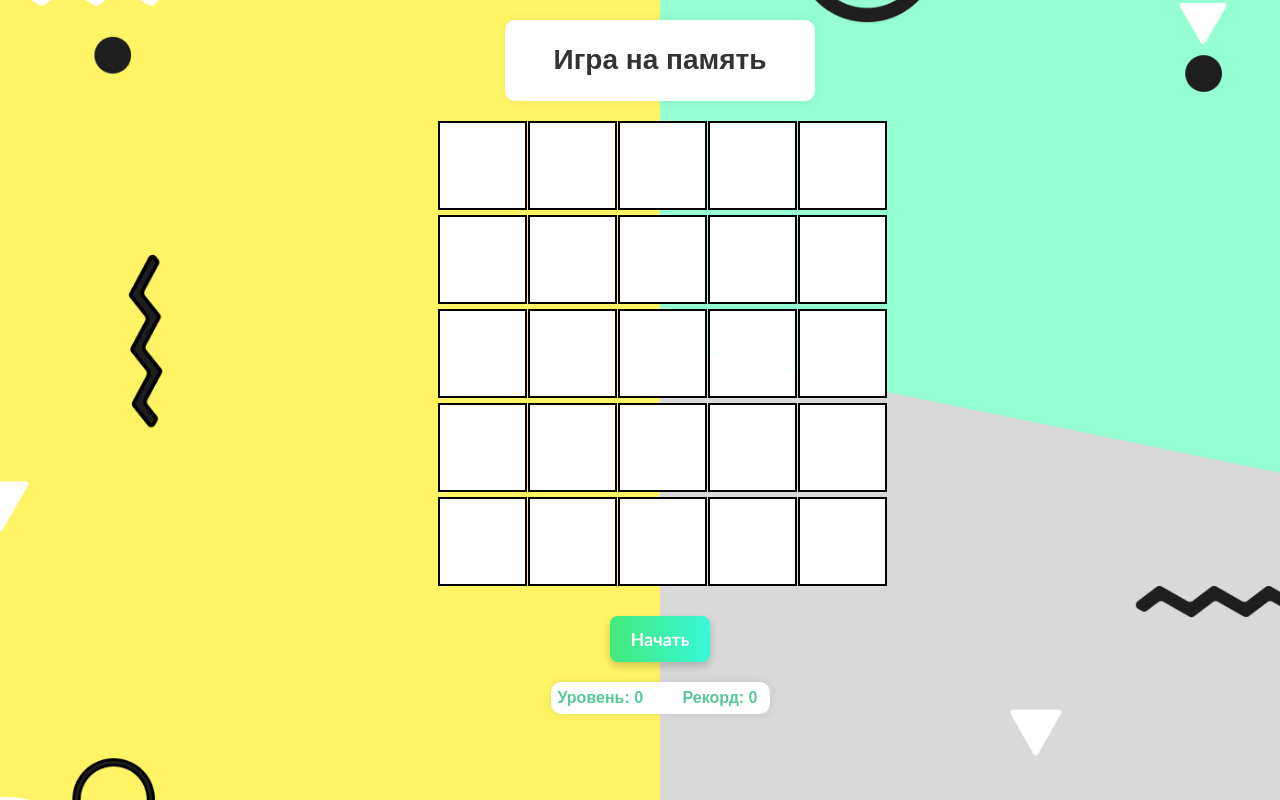
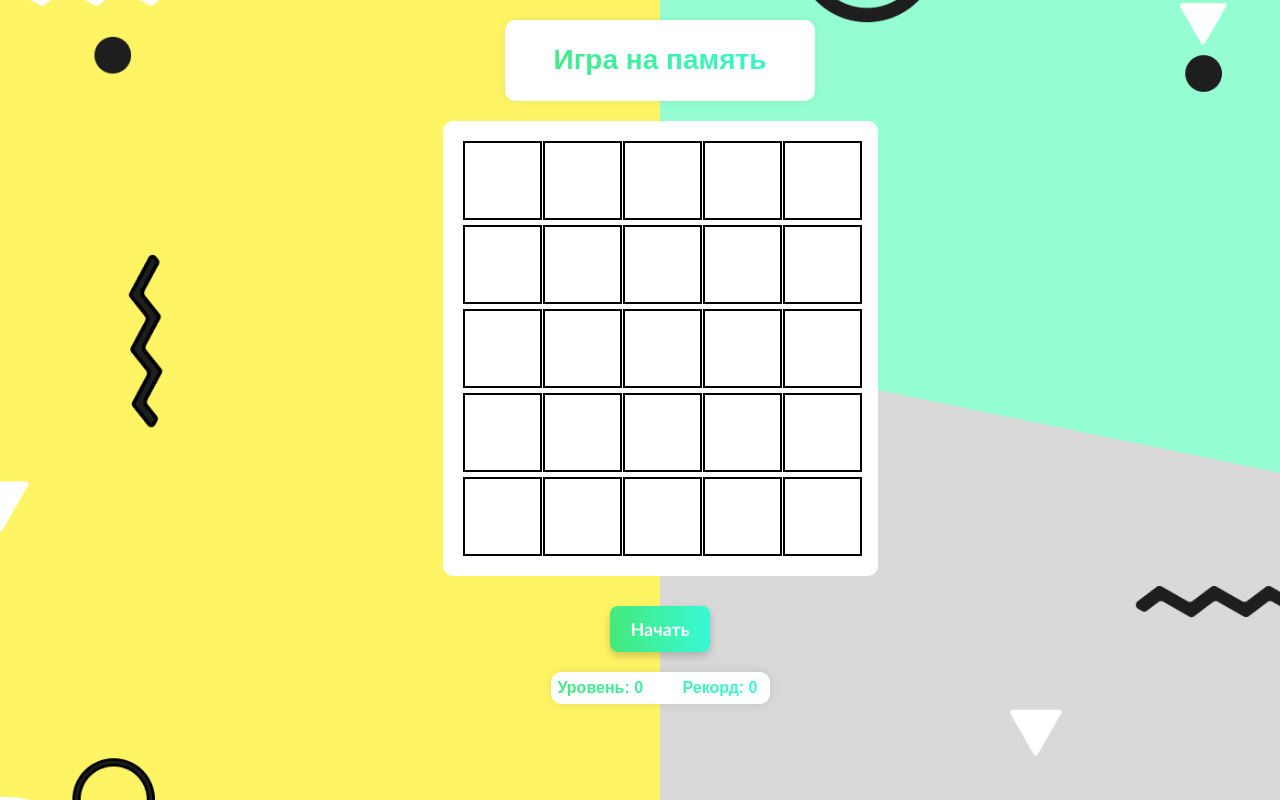
Before and after one commit to DaryaBoguk/Memory-Game, a React (Create React App) app in the folder mem/: page /gamePath in a window 1280 px wide. Built offline with nearby package versions, Linux system fonts and the light colour scheme; the HTML template or start-up script is replaced by a standard one.

Commit message:
color in path

```diff
--- a/mem/src/componentsPath/GameBoard.css
+++ b/mem/src/componentsPath/GameBoard.css
@@ -3,17 +3,21 @@
   flex-direction: column;
   align-items: center;
   gap: 20px;
+
 }
 
 .game-grid {
   display: grid;
-  grid-template-columns: repeat(5, 85px);
+  grid-template-columns: repeat(5, 75px);
   gap: 5px;
+  padding: 20px;
+  background-color: white;
+  border-radius: 10px;
 }
 
 .game-cell {
-  width: 85px;
-  height: 85px;
+  width: 75px;
+  height: 75px;
   border: 2px solid black;
   background-color: white;
   cursor: pointer;
@@ -21,11 +25,11 @@
 }
 
 .game-cell.active {
-  background-color: grey;
+  background: linear-gradient(90deg, #43e97b 0%, #38f9d7 100%);
 }
 
 .game-cell.computer {
-  background-color: orange;
+  background: linear-gradient(90deg, rgb(255, 213, 0) 0%, #FFF564 100%);
 }
 
 .game-info {
@@ -34,12 +38,17 @@
   width: 200px;
   font-size: 16px;
   font-weight: bold;
+  background: linear-gradient(90deg, #43e97b 0%, #38f9d7 100%);
+    -webkit-background-clip: text;
+    -webkit-text-fill-color: transparent;
 }
 
 .game-message {
   font-size: 18px;
   margin-top: 5px;
-  color: green;
+  background: linear-gradient(90deg, #43e97b 0%, rgb(4, 240, 4) 100%);
+    -webkit-background-clip: text;
+    -webkit-text-fill-color: transparent;
   font-weight: bold;
 }
 
@@ -64,22 +73,41 @@
   color: #7df0c0;
   text-align: center;
   font-size: 25px;
-  margin: 80px 20px 0px 20px;
+  margin: 100px 20px 0px 20px;
 }
 .dialog button {
-  margin: 10px 0;
-  padding: 10px 20px;
-  font-size: 20px;
-  background-color: #95FFD3;
-  color: black;
+  margin: 15px 0;
+
+  font-size: 18px;
+  padding: 12px 20px;
+  background: linear-gradient(90deg, #43e97b 0%, #38f9d7 100%);
+  color: white;
   border: none;
-  border-radius: 5px;
+  border-radius: 8px;
   cursor: pointer;
-  transition: background-color 0.3s ease;
+  font-weight: bold;
+  box-shadow: 0 4px 8px rgba(0, 0, 0, 0.2);
+  transition: transform 0.2s ease, box-shadow 0.3s ease;
 }
 
 .dialog button:hover {
-  background-color: #D9D9D9;
+  transform: translateY(-2px);
+  box-shadow: 0 8px 16px rgba(0, 0, 0, 0.2);
+}
+
+.dialog button:active {
+  transform: translateY(0);
+  box-shadow: 0 4px 8px rgba(0, 0, 0, 0.2);
+}
+
+.dialog button:focus {
+  outline: none;
+}
+
+.dialog button:disabled {
+  background-color: #ddd;
+  color: #999;
+  cursor: not-allowed;
 }
 
 .dialog h2 {
@@ -87,9 +115,17 @@
   margin-bottom: 15px;
 }
 
+.dialog-container .dialog h1 {
+  margin: 40px 0;
+  background: linear-gradient(90deg, #43e97b 0%, #38f9d7 100%);
+    -webkit-background-clip: text;
+    -webkit-text-fill-color: transparent;
+  font-size: 40px;
+}
 
 
-.header-container {
+
+.game-container .header-container {
   background-color: white;
   padding: 5px;
   border-radius: 10px;
@@ -108,6 +144,11 @@
   text-align: center;
   color: #58c899;
 }
+.header-container h1 {
+  background: linear-gradient(90deg, #43e97b 0%, #38f9d7 100%);
+    -webkit-background-clip: text;
+    -webkit-text-fill-color: transparent;
+}
 
 .start-button {
   padding: 7px 15px;
```
